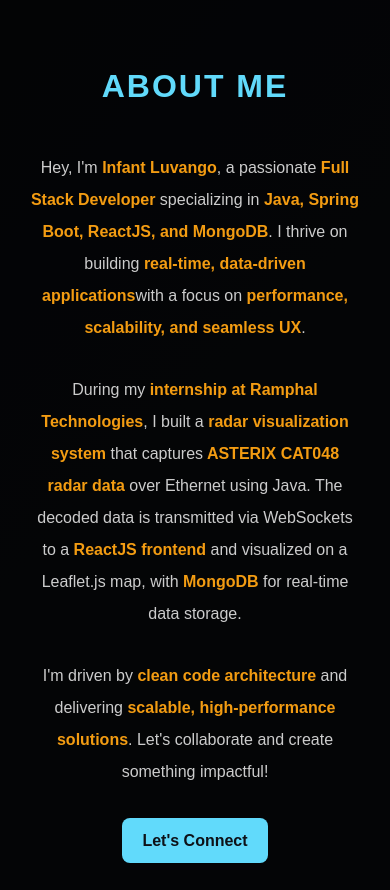
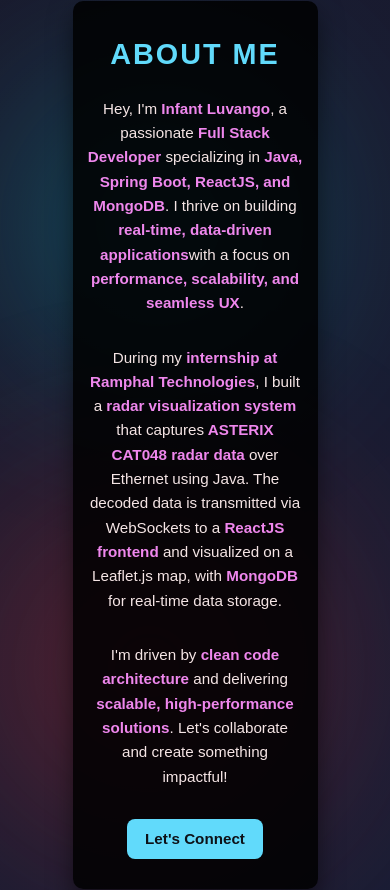
Before and after one commit to INFANTLUVANGO/portfolio, a React (Vite) app: page / in a window 390 px wide. Shown: the part 1816-2706 px from the top of the page. Built offline with nearby package versions, Linux system fonts and the light colour scheme.

Commit message:
Update About.css

```diff
--- a/src/styles/About.css
+++ b/src/styles/About.css
@@ -6,21 +6,23 @@
   align-items: center;
   position: relative;
   overflow: hidden;
+  padding: 20px; /* added padding for small screens */
+}
+/*background*/
+.about-background {
+  position: absolute;
+  top: 0;
+  left: 0;
+  width: 100%;
+  height: 100%;
+  overflow: hidden;
+  z-index: 0;
+  background: linear-gradient(135deg, #0d0d0d, #1a1a2e, #16213e);
+  background-size: 400% 400%;
+  animation: gradientShift 20s ease infinite;
 }
 
-/* 🔥 Background Animation */
-.about-background {
-  position: absolute;
-  width: 100%;
-  height: 100%;
-  background: linear-gradient(135deg, #0d1117, #161b22, #0d1117);
-  background-size: 300% 300%;
-  animation: gradientAnimation 8s ease infinite;
-  z-index: 0;
-}
-
-/* 🌌 Background Animation Keyframes */
-@keyframes gradientAnimation {
+@keyframes gradientShift {
   0% {
     background-position: 0% 50%;
   }
@@ -32,16 +34,55 @@
   }
 }
 
+.about-background::before,
+.about-background::after {
+  content: "";
+  position: absolute;
+  border-radius: 50%;
+  filter: blur(100px);
+  opacity: 0.3;
+  animation: moveBlobs 18s infinite ease-in-out;
+}
+
+.about-background::before {
+  width: 250px;
+  height: 250px;
+  background: #00f9ff;
+  top: 10%;
+  left: 15%;
+}
+
+.about-background::after {
+  width: 350px;
+  height: 350px;
+  background: #e13030;
+  bottom: 10%;
+  right: 10%;
+}
+
+@keyframes moveBlobs {
+  0% {
+    transform: translate(0, 0) scale(1);
+  }
+  50% {
+    transform: translate(-30px, 30px) scale(1.05);
+  }
+  100% {
+    transform: translate(0, 0) scale(1);
+  }
+}
+
 /* 🌟 About Content */
 .about-content {
-  max-width: 1100px;
+  max-width: 100%;
+  width: 70%;
   text-align: center;
   z-index: 1;
   color: #fff;
-  padding: 80px 30px;
+  padding: 60px 20px;
   box-shadow: 0 12px 24px rgba(0, 0, 0, 0.5);
   border-radius: 12px;
-  background: rgba(0, 0, 0, 0.8);
+  background: rgba(0, 0, 0, 0.85);
   transition: all 0.5s ease;
 }
 
@@ -57,7 +98,7 @@
   color: #61dafb;
   text-transform: uppercase;
   letter-spacing: 2px;
-  margin-bottom: 40px;
+  margin-bottom: 30px;
   transition: all 0.5s ease;
 }
 
@@ -66,14 +107,14 @@
   font-size: 1.4rem;
   line-height: 2;
   margin-bottom: 30px;
-  color: #ccc;
+  color: #f5e5e5;
   opacity: 0.9;
   transition: all 0.5s ease;
 }
 
 /* ✨ Highlighted Text */
 .about-text strong {
-  color: #f39c12;
+  color: #ef87ed;
   font-weight: bold;
 }
 
@@ -91,7 +132,7 @@
 }
 
 .about-btn:hover {
-  background: #f39c12; /* Orange hover effect */
+  background: #f312ef;
   color: #fff;
   transform: translateY(-5px);
   box-shadow: 0 12px 24px rgba(0, 0, 0, 0.5);
@@ -99,6 +140,10 @@
 
 /* 🌌 Responsive Design */
 @media (max-width: 992px) {
+  .about-content {
+    padding: 40px 20px;
+  }
+
   .about-heading {
     font-size: 2.5rem;
   }
@@ -114,16 +159,23 @@
 }
 
 @media (max-width: 600px) {
+  .about-content {
+    padding: 30px 15px;
+    border-radius: 10px;
+  }
+
   .about-heading {
-    font-size: 2rem;
+    font-size: 1.8rem;
+    margin-bottom: 20px;
   }
 
   .about-text {
-    font-size: 1rem;
+    font-size: 0.95rem;
+    line-height: 1.6;
   }
 
   .about-btn {
-    font-size: 1rem;
-    padding: 10px 20px;
+    font-size: 0.95rem;
+    padding: 8px 18px;
   }
 }
```
